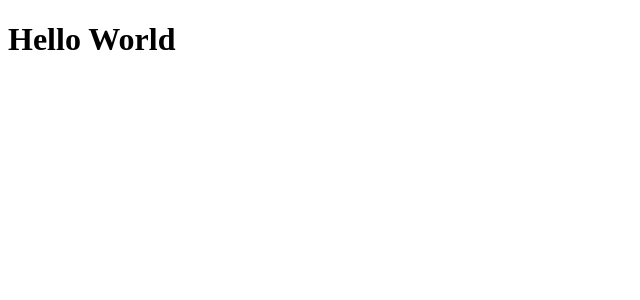
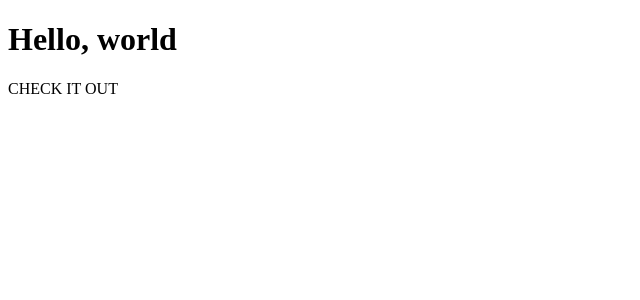
Before and after one commit to devon-wolf/list-lab, a React app: page / in a window 1280 px wide. Shown: the top 300 px of the page, without its empty margins (0-640 px from the left). Built offline with nearby package versions, Linux system fonts and the light colour scheme.

Commit message:
Set up basic routing structure

```diff
--- a/package.json
+++ b/package.json
@@ -24,7 +24,8 @@
   "license": "ISC",
   "dependencies": {
     "react": "^17.0.2",
-    "react-dom": "^17.0.2"
+    "react-dom": "^17.0.2",
+    "react-router-dom": "^5.2.0"
   },
   "devDependencies": {
     "@babel/core": "^7.14.0",
--- a/src/components/app/App.jsx
+++ b/src/components/app/App.jsx
@@ -1,5 +1,28 @@
 import React from 'react';
+import {
+  BrowserRouter as Router,
+  Route,
+  Switch,
+ } from 'react-router-dom';
+ import ListPage from '../../containers/ListPage';
+ import DetailPage from '../../containers/DetailPage';
 
 export default function App() {
-  return <h1>Hello World</h1>;
+  return (
+    <Router>
+      <h1>Hello, world</h1>
+      <Switch>
+        <Route
+          path="/"
+          exact
+          render={routerProps => <ListPage {...routerProps}/>}
+        />
+        <Route
+          path="/:villager"
+          exact
+          render={routerProps => <DetailPage {...routerProps}/>}
+        />
+      </Switch>
+    </Router>
+  );
 }
--- /dev/null
+++ b/src/containers/ListPage.jsx
@@ -0,0 +1,11 @@
+import React, { Component } from 'react';
+
+export default class ListPage extends Component {
+	render() {
+		return (
+			<div>
+				CHECK IT OUT
+			</div>
+		)
+	}
+}
```
Also changed, not shown: src/components/displays/Villager.jsx (added), src/components/displays/VillagerDetail.jsx (added), src/components/displays/VillagerList.jsx (added), src/containers/DetailPage.jsx (added), src/services/fetchVillagers.js (added), 1 other file (tests, documents, lock files or other folders).
